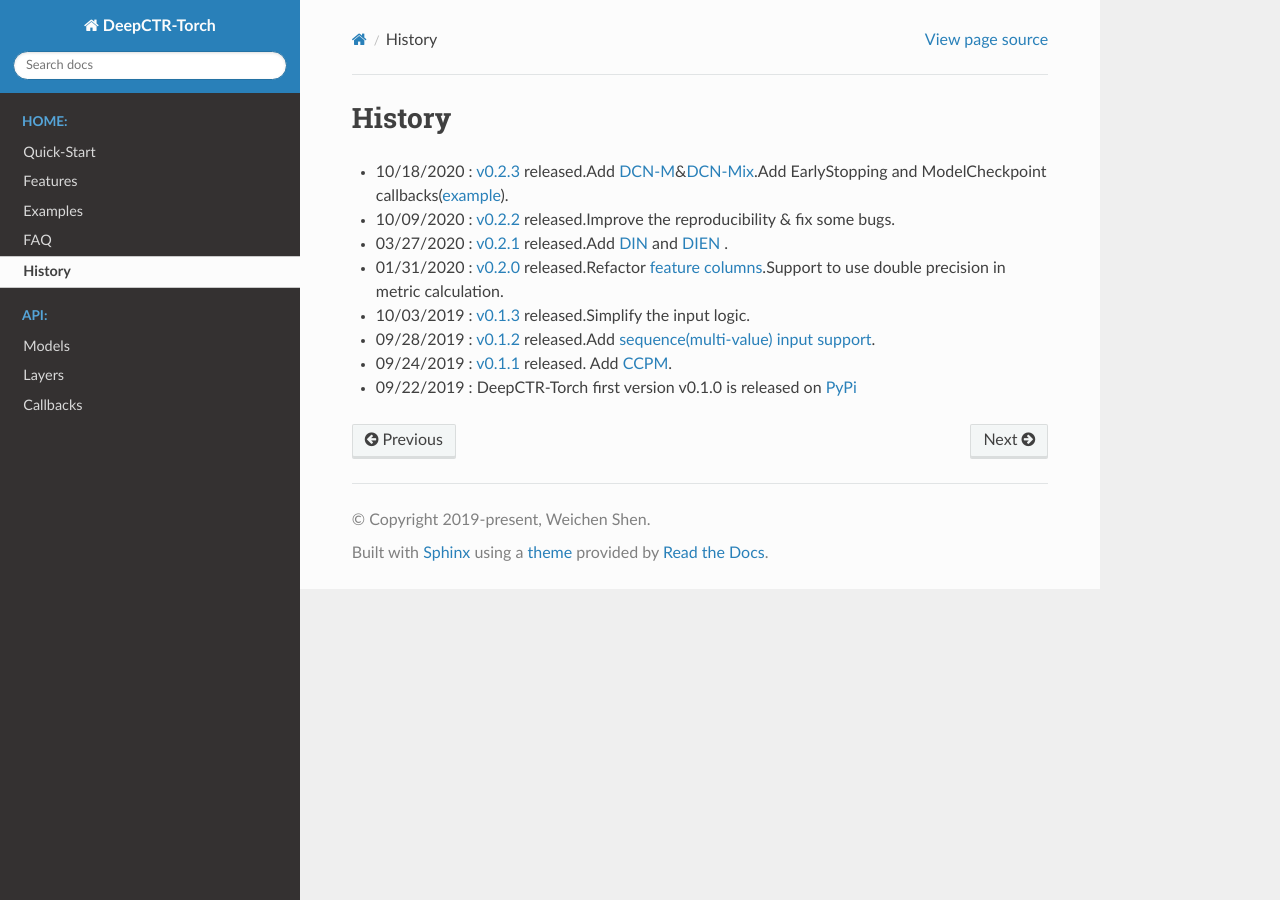
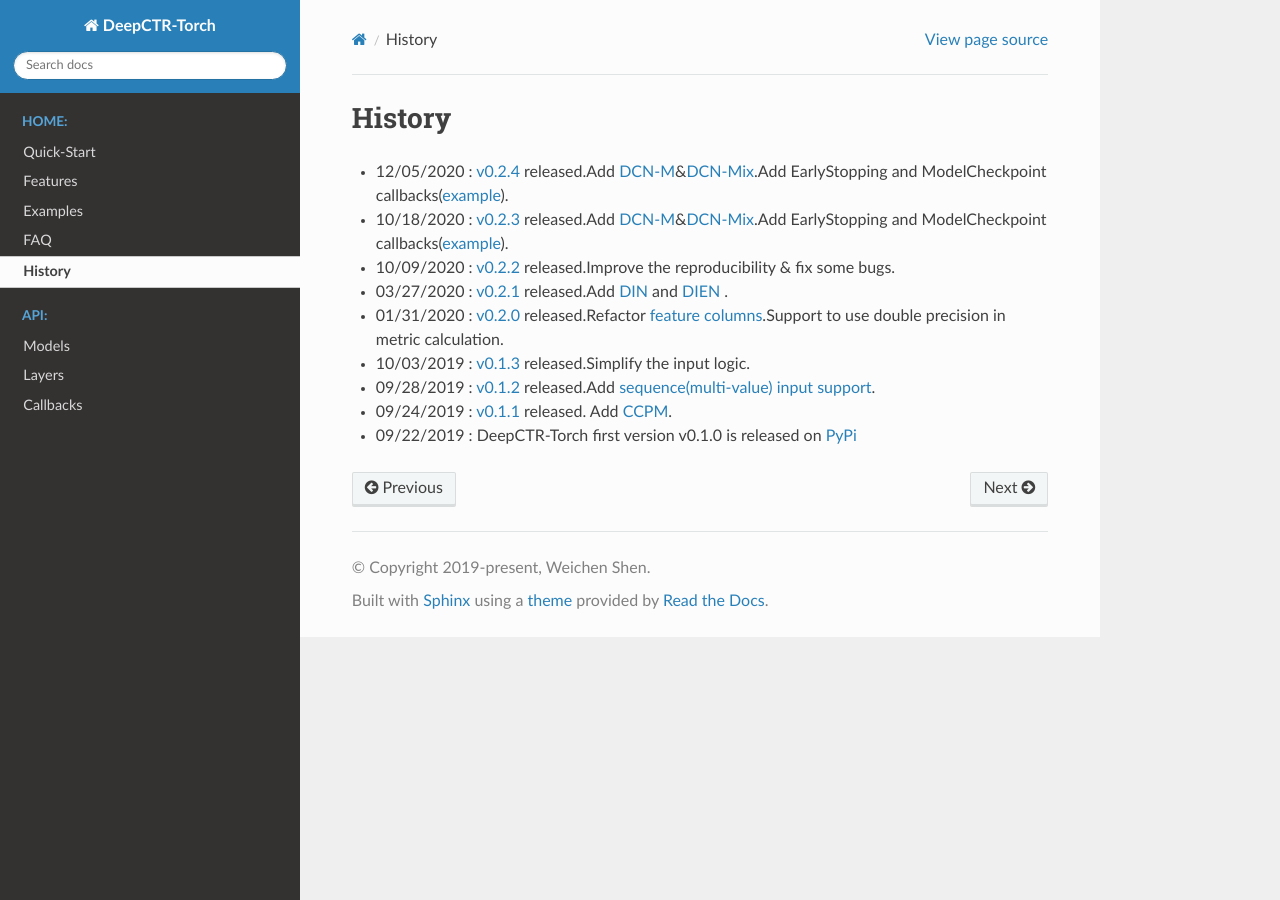
Before and after one commit to shenweichen/DeepCTR-Torch, a Sphinx documentation site: the page built from docs/source/History.md, in a window 1280 px wide. Built offline with Sphinx 7.4.7 and the Read the Docs theme 2.0.0, drawn with Linux system fonts in a browser that asks for light colours; pages that are not in the unit, such as notebooks, are missing from menus.

Commit message:
no message

```diff
--- a/deepctr_torch/__init__.py
+++ b/deepctr_torch/__init__.py
@@ -2,5 +2,5 @@ from . import layers
 from . import models
 from .utils import check_version
 
-__version__ = '0.2.3'
+__version__ = '0.2.4'
 check_version(__version__)
--- a/docs/source/History.md
+++ b/docs/source/History.md
@@ -1,4 +1,5 @@
 # History
+- 12/05/2020 : [v0.2.4](https://github.com/shenweichen/DeepCTR-Torch/releases/tag/v0.2.4) released.Add [DCN-M](./Features.html#dcn-deep-cross-network)&[DCN-Mix](./Features.html#dcn-mix-improved-deep-cross-network-with-mix-of-experts-and-matrix-kernel).Add EarlyStopping and ModelCheckpoint callbacks([example](https://deepctr-torch.readthedocs.io/en/latest/FAQ.html#set-learning-rate-and-use-earlystopping)).
 - 10/18/2020 : [v0.2.3](https://github.com/shenweichen/DeepCTR-Torch/releases/tag/v0.2.3) released.Add [DCN-M](./Features.html#dcn-deep-cross-network)&[DCN-Mix](./Features.html#dcn-mix-improved-deep-cross-network-with-mix-of-experts-and-matrix-kernel).Add EarlyStopping and ModelCheckpoint callbacks([example](https://deepctr-torch.readthedocs.io/en/latest/FAQ.html#set-learning-rate-and-use-earlystopping)).
 - 10/09/2020 : [v0.2.2](https://github.com/shenweichen/DeepCTR-Torch/releases/tag/v0.2.2) released.Improve the reproducibility & fix some bugs.
 - 03/27/2020 : [v0.2.1](https://github.com/shenweichen/DeepCTR-Torch/releases/tag/v0.2.1) released.Add [DIN](./Features.html#din-deep-interest-network) and [DIEN](./Features.html#dien-deep-interest-evolution-network) .
--- a/docs/source/conf.py
+++ b/docs/source/conf.py
@@ -26,7 +26,7 @@ author = 'Weichen Shen'
 # The short X.Y version
 version = ''
 # The full version, including alpha/beta/rc tags
-release = '0.2.3'
+release = '0.2.4'
 
 
 # -- General configuration ---------------------------------------------------
--- a/setup.py
+++ b/setup.py
@@ -9,7 +9,7 @@ REQUIRED_PACKAGES = [
 
 setuptools.setup(
     name="deepctr-torch",
-    version="0.2.3",
+    version="0.2.4",
     author="Weichen Shen",
     author_email="wcshen1994@163.com",
     description="Easy-to-use,Modular and Extendible package of deep learning based CTR(Click Through Rate) prediction models with PyTorch",
```
Also changed, not shown: README.md (+7 -7 lines), 1 other file.
